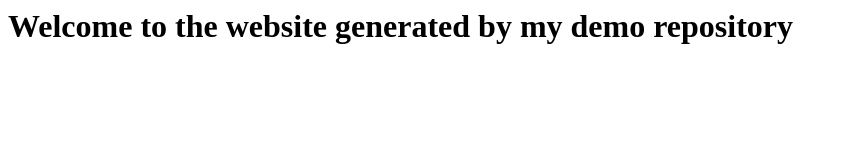
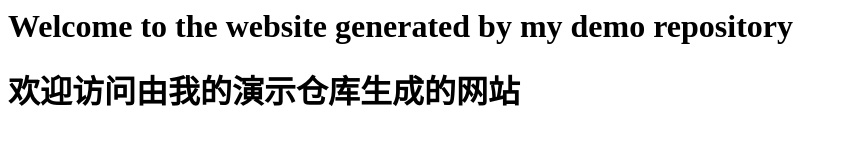
Before and after one commit to Fengdejian/demo-repository, a website: page index.html in a window 1280 px wide. Shown: the whole page, without its empty margins (0-846 px from the left). Drawn offline with Linux system fonts and the light colour scheme.

Commit message:
Update index.html

```diff
--- a/index.html
+++ b/index.html
@@ -1 +1 @@
-<h1>Welcome to the website generated by my demo repository</h1>
+<h1>Welcome to the website generated by my demo repository</h1><h1>欢迎访问由我的演示仓库生成的网站</h1>
```
